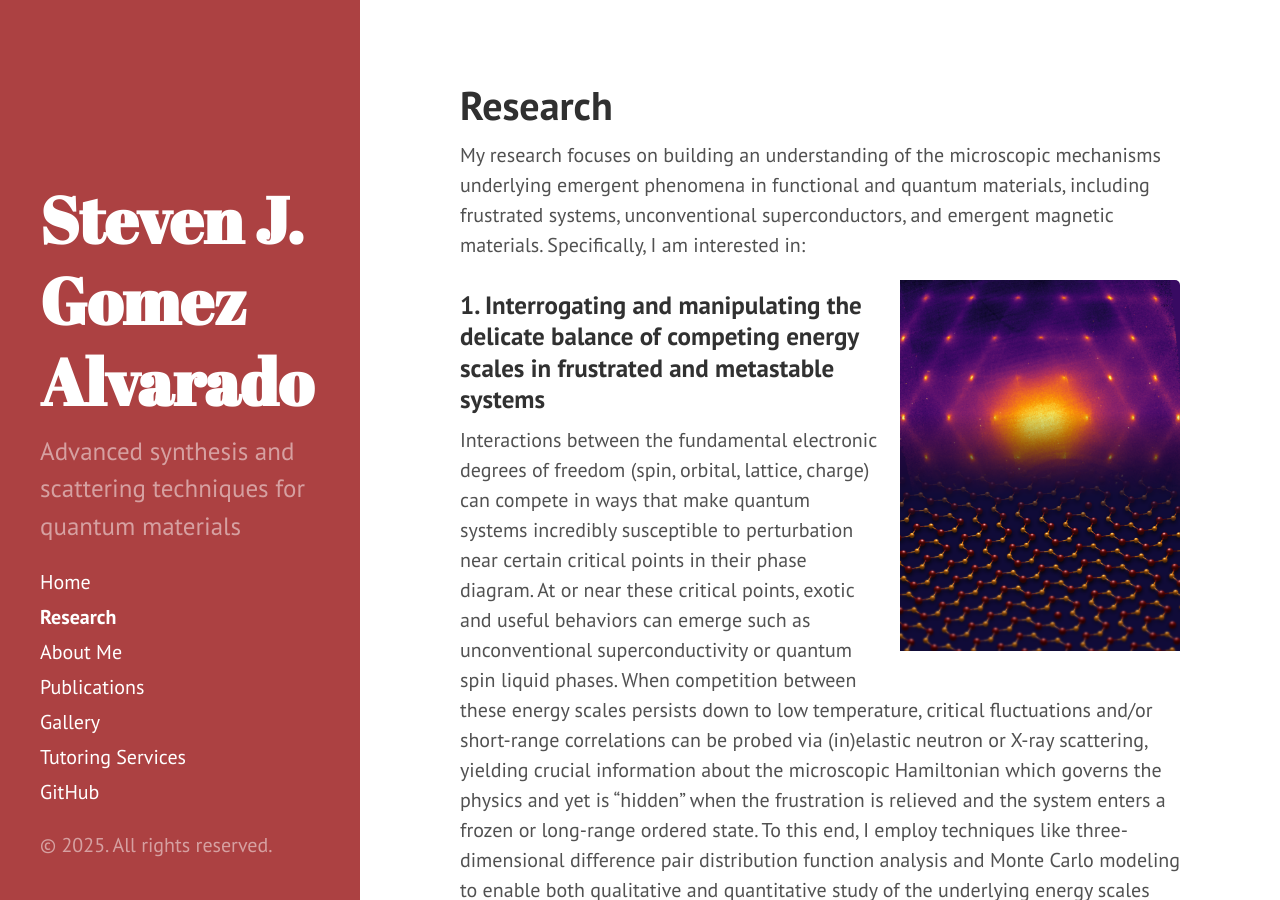
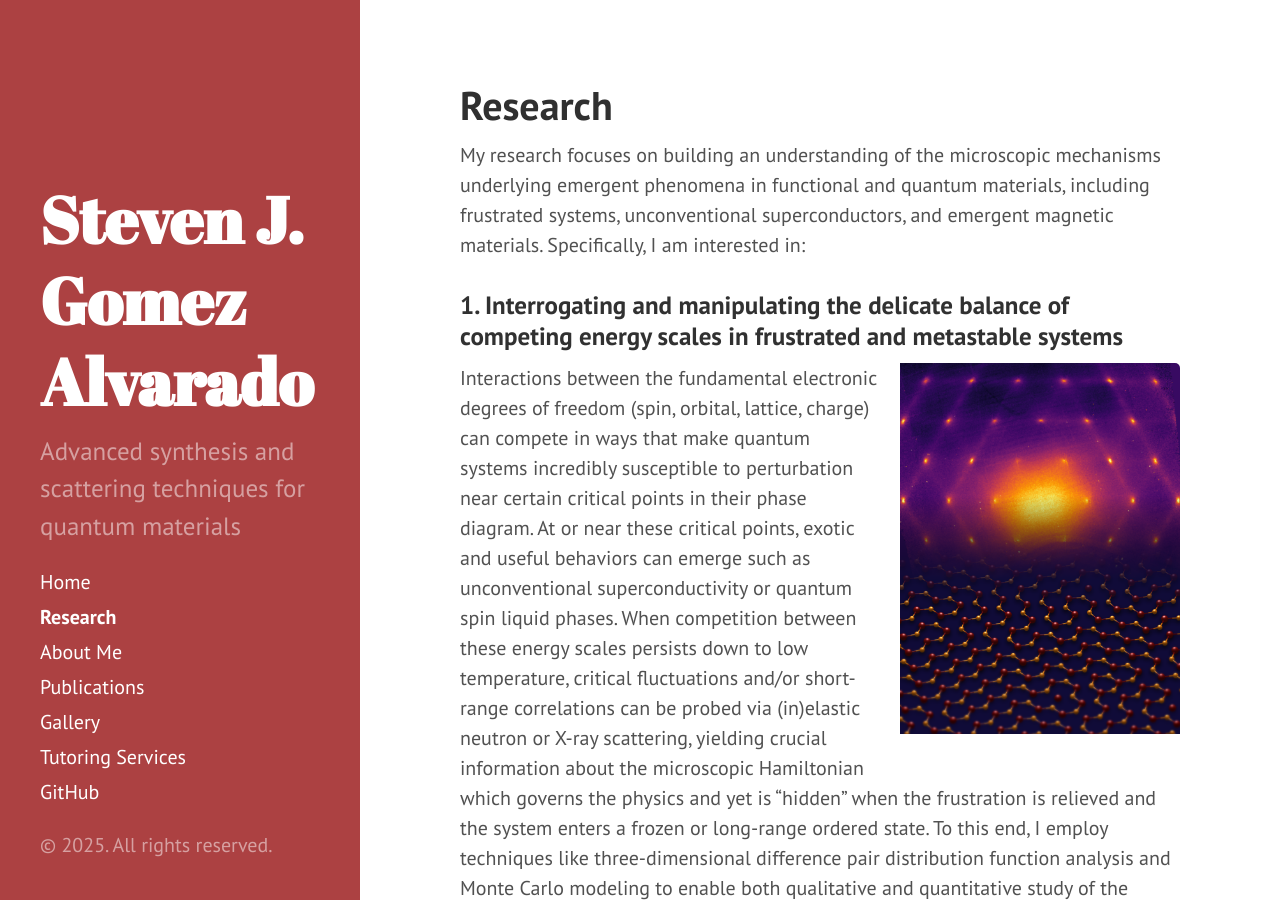
Before and after one commit to stevenjgomez/stevenjgomez.github.io, a Jekyll site: the page built from research.md, in a window 1280 px wide and 900 px high. Built offline with Jekyll 4.4.1, drawn with Linux system fonts in a browser that asks for light colours.

Commit message:
Move image

```diff
--- a/research.md
+++ b/research.md
@@ -5,8 +5,9 @@ layout: "page"
 
 My research focuses on building an understanding of the microscopic mechanisms underlying emergent phenomena in functional and quantum materials, including frustrated systems, unconventional superconductors, and emergent magnetic materials. Specifically, I am interested in:
 
+
+### 1. Interrogating and manipulating the delicate balance of competing energy scales in frustrated and metastable systems
 <img style="float:right; padding-left: 1rem; padding-bottom: 1rem; width: 300px" src="img/133_cover.png">
-### 1. Interrogating and manipulating the delicate balance of competing energy scales in frustrated and metastable systems
 Interactions between the fundamental electronic degrees of freedom (spin, orbital, lattice, charge) can compete in ways that make quantum systems incredibly susceptible to perturbation near certain critical points in their phase diagram. At or near these critical points, exotic and useful behaviors can emerge such as unconventional superconductivity or quantum spin liquid phases. When competition between these energy scales persists down to low temperature, critical fluctuations and/or short-range correlations can be probed via (in)elastic neutron or X-ray scattering, yielding crucial information about the microscopic Hamiltonian which governs the physics and yet is "hidden" when the frustration is relieved and the system enters a frozen or long-range ordered state. To this end, I employ techniques like three-dimensional difference pair distribution function analysis and Monte Carlo modeling to enable both qualitative and quantitative study of the underlying energy scales and emergent symmetries. On the other hand, it can also be instructive to intentionally relieve the frustration by some appropriate perturbation (*e.g.*, site disorder, doping, strain, applied field, etc.). This approach can reveal the nature of the  proximate competing electronic orders, and enable new functionalities where materials can be driven between two quantum phases with remarkably different electronic or magnetic responses.
 
 #### Selected publications
```
